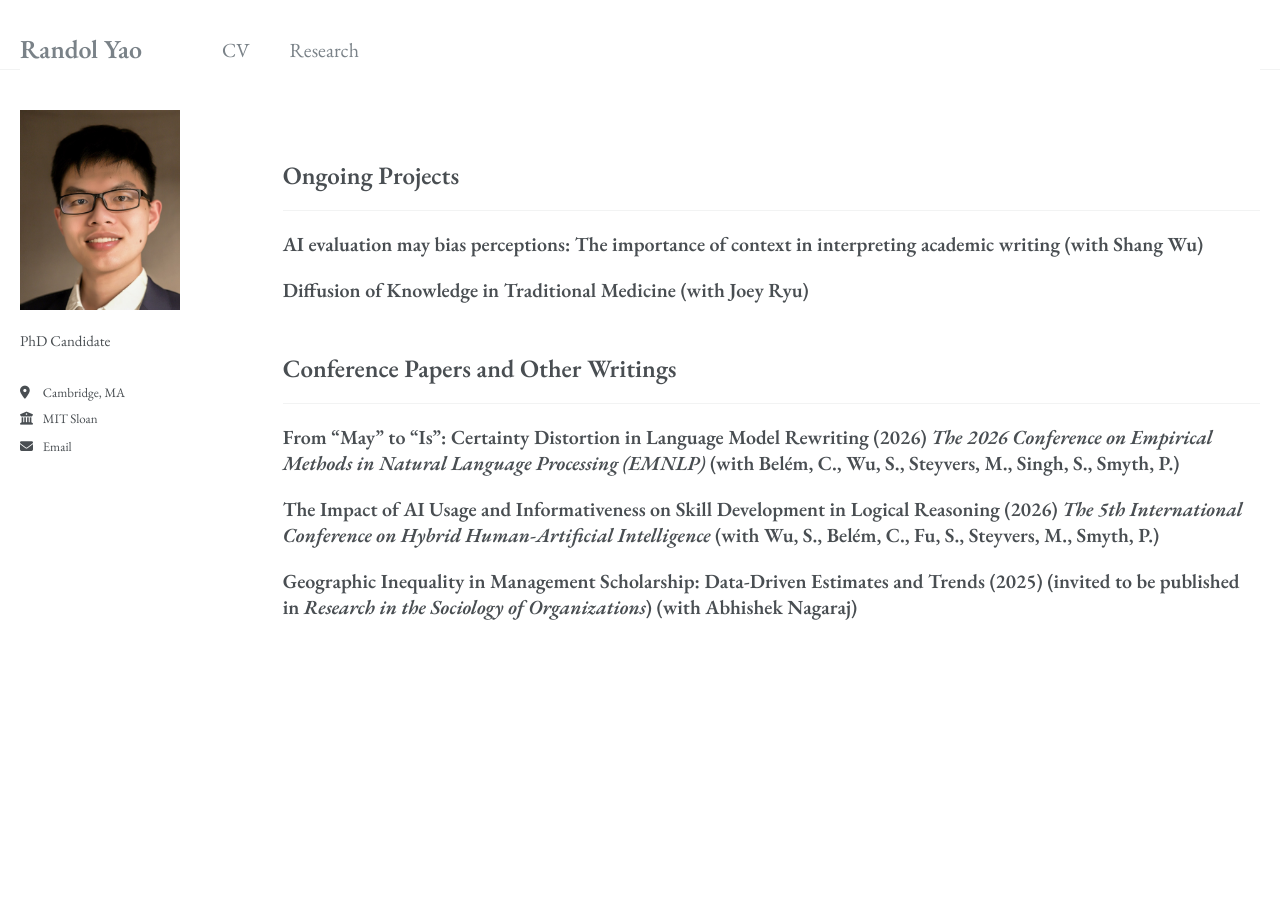
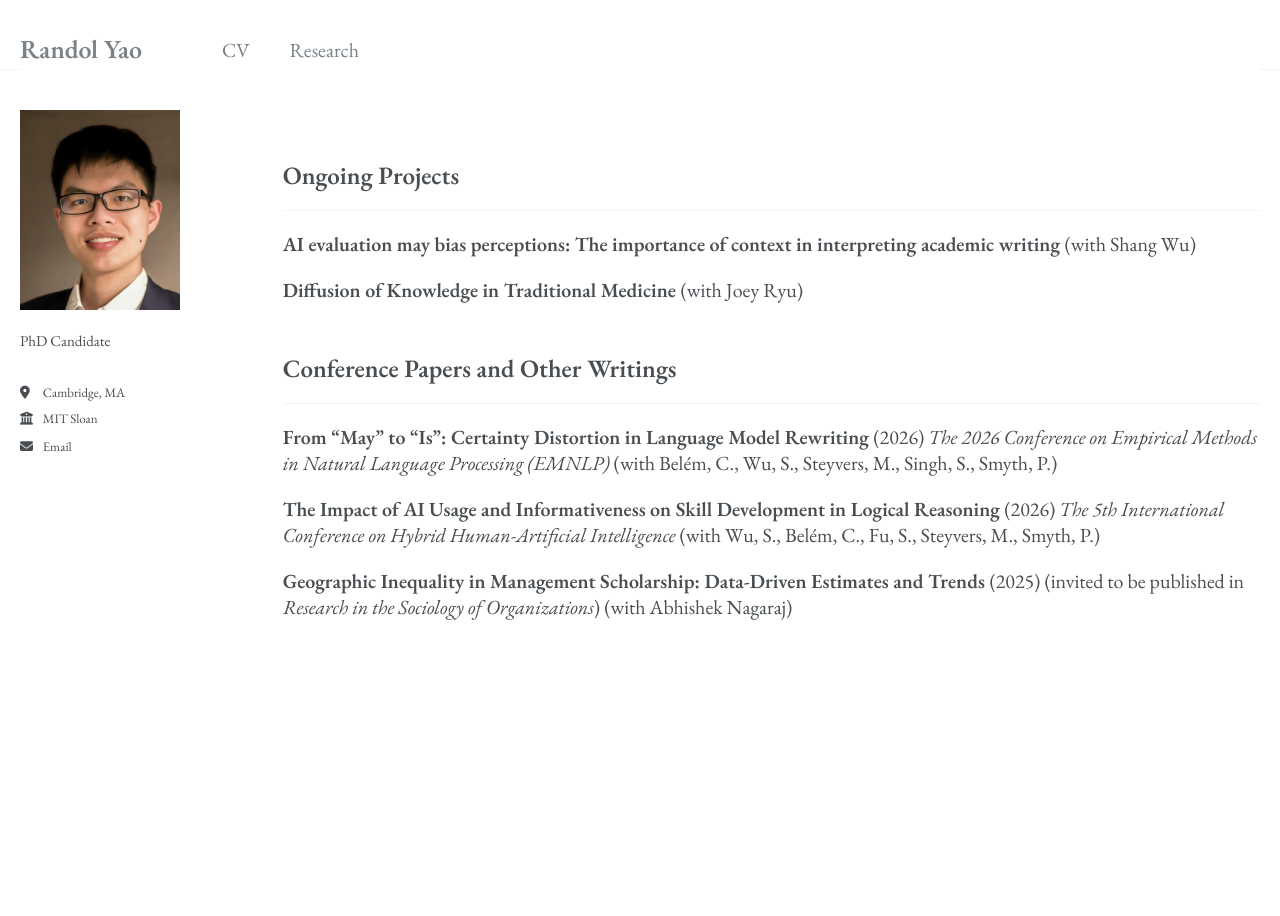
Before and after one commit to hyyao223/hyyao223.github.io, a Jekyll site: the page built from _pages/publications.html, in a window 1280 px wide. Built offline with Jekyll 4.4.1, drawn with Linux system fonts in a browser that asks for light colours.

Commit message:
Fix publication citeline inheriting bold from title paragraph
.archive__item-title had font-weight:600 set on the whole <p>, which
bolded the citeline text even though it sits outside the <strong>
tag. Only <strong> (the title) should be bold.

Co-Authored-By: Claude Sonnet 5 <noreply@anthropic.com>
Claude-Session: https://claude.ai/code/session_01Q9xsaGsgGtXXjMp76fXT8r

```diff
--- a/assets/css/custom.css
+++ b/assets/css/custom.css
@@ -11,9 +11,13 @@ body, h1, h2, h3, h4, h5, h6,
 /* Publication entry titles: bold body text, not a big heading */
 .archive__item-title {
   font-size: 1em !important;
-  font-weight: 600 !important;
+  font-weight: 400 !important;
   margin-top: 1em !important;
   margin-bottom: 0.2em !important;
+}
+
+.archive__item-title strong {
+  font-weight: 600 !important;
 }
 
 /* Bigger site title in masthead */
```
